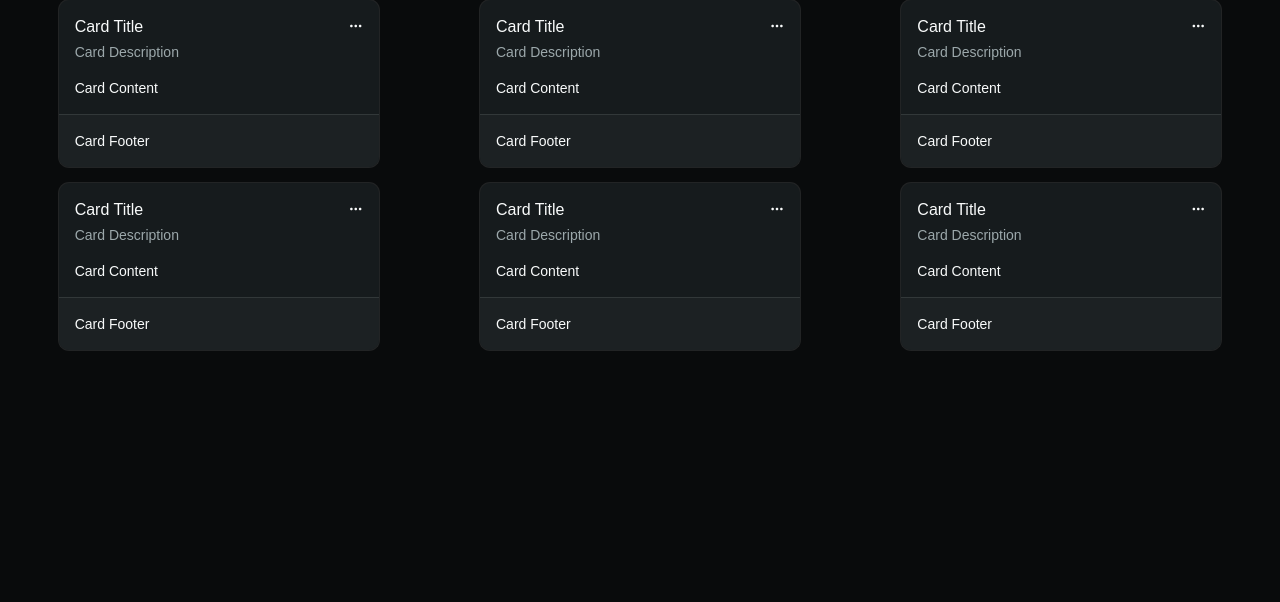
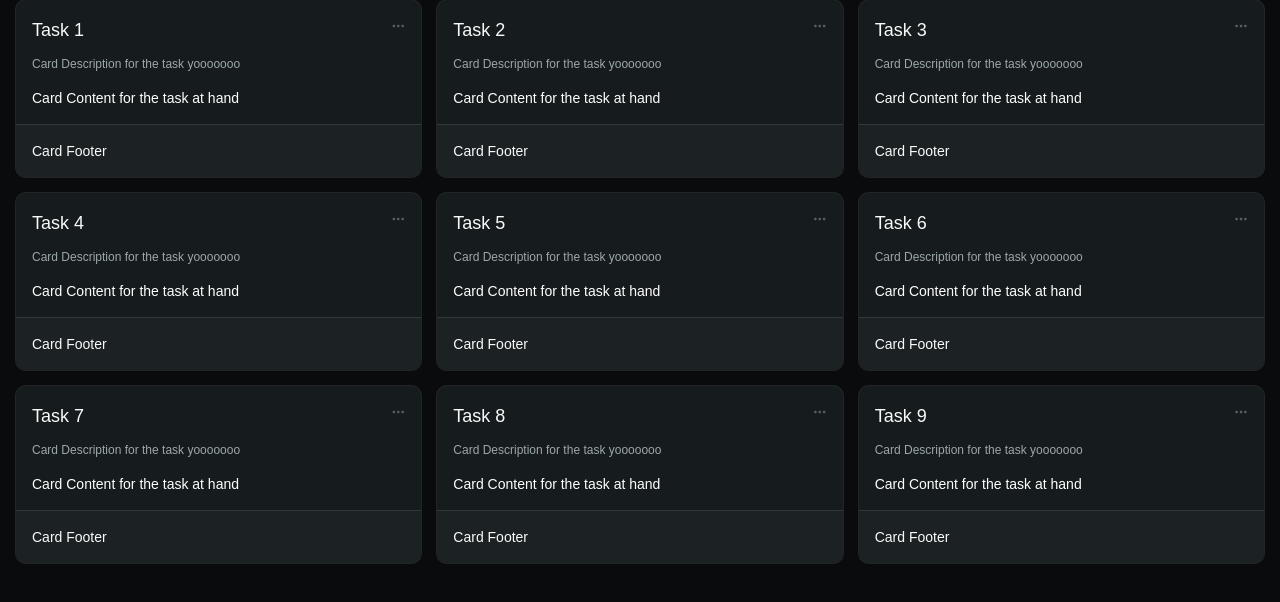
Before and after one commit to ESani-code/Task-Manager, a React (Vite) app: page / in a window 1280 px wide. Shown: the top 602 px of the page. Built offline with nearby package versions, Linux system fonts and the light colour scheme.

Commit message:
feat: Props for Task Box component

```diff
--- a/src/App.tsx
+++ b/src/App.tsx
@@ -6,11 +6,16 @@ function App() {
   return (
     <>
       <section className="mx-4 flex items-center justify-center">
-        <div className="w-full grid grid-cols-3 gap-4 justify-center items-center">
-          {[...Array(6)].map(() => {
+        <div className="w-full grid grid-cols-2 lg:grid-cols-3 gap-4 justify-center items-center">
+          {[...Array(9)].map((_, index) => {
             return (
               <div className="flex items-center justify-center">
-                <TaskBox />
+                <TaskBox
+                  title={`Task ${index + 1}`}
+                  description="Card Description for the task yooooooo"
+                  content="Card Content for the task at hand"
+                  footer="Card Footer"
+                />
               </div>
             );
           })}
--- a/src/components/TaskBox.tsx
+++ b/src/components/TaskBox.tsx
@@ -8,21 +8,33 @@ import {
   CardTitle,
 } from "./ui/card";
 
-const TaskBox = () => {
+type TaskBoxProps = {
+  title: string;
+  description: string;
+  content: string;
+  footer: string;
+};
+
+const TaskBox = ({
+  title = "Title",
+  description = "Lorem Ipsum Text",
+  content = "Lorem Ipsum Text",
+  footer = "Footer Text content here",
+}: TaskBoxProps) => {
   return (
-    <Card className="w-80">
+    <Card className="w-full">
       <CardHeader>
-        <CardTitle>Card Title</CardTitle>
-        <CardDescription>Card Description</CardDescription>
+        <CardTitle className="text-lg pb-2">{title}</CardTitle>
+        <CardDescription className="text-xs">{description}</CardDescription>
         <CardAction>
-          <i className="bi bi-three-dots" />
+          <i className="bi bi-three-dots text-white/30" />
         </CardAction>
       </CardHeader>
-      <CardContent>
-        <p>Card Content</p>
+      <CardContent className="text-md text-white">
+        <p>{content}</p>
       </CardContent>
       <CardFooter>
-        <p>Card Footer</p>
+        <p>{footer}</p>
       </CardFooter>
     </Card>
   );
```
